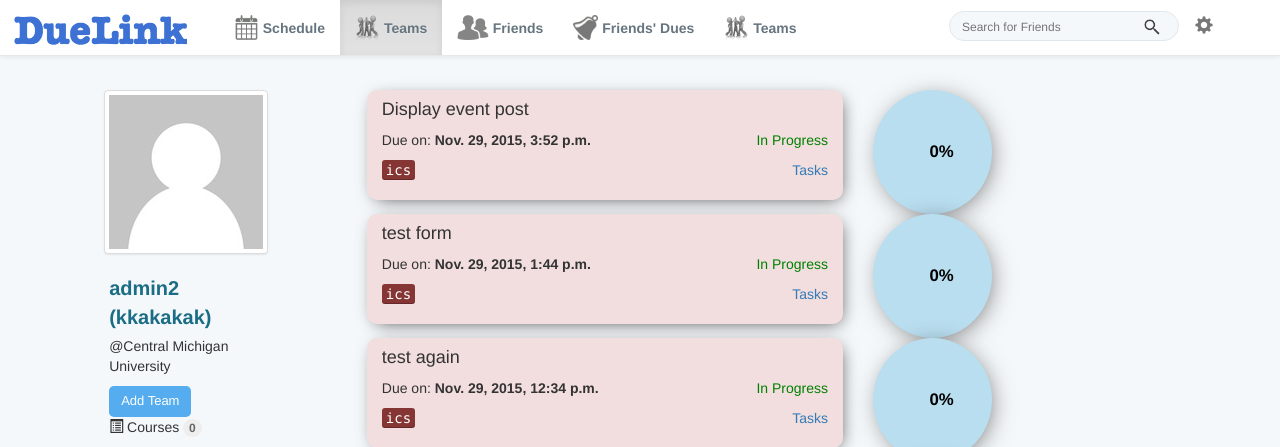
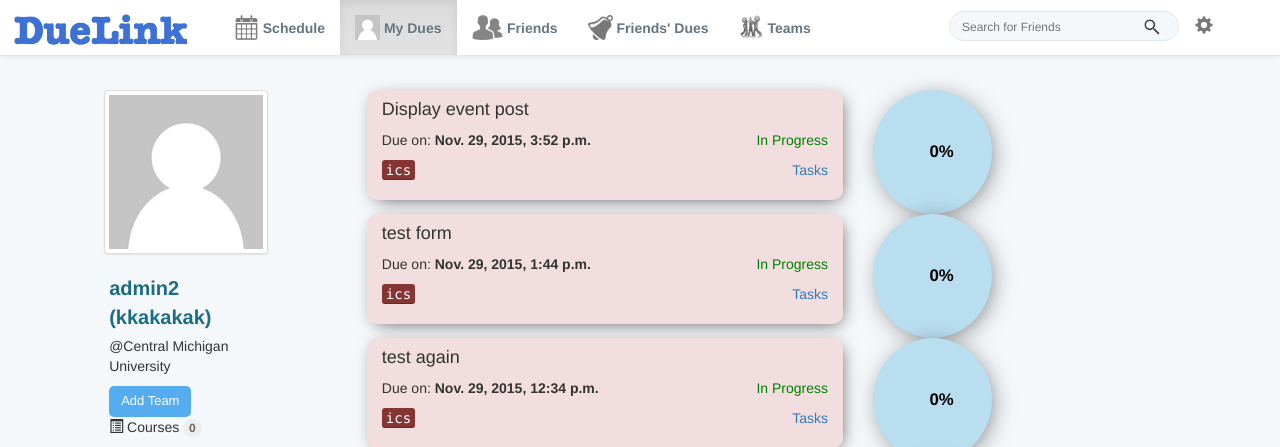
Before and after one commit to DueLinkCMU/DueLink, a Django app: page /duelink/profile/1 in a window 1280 px wide. Shown: the top 447 px of the page. Run offline with Django 3.2, Linux system fonts and the light colour scheme; a user stored in the database is signed in; data comes from the database, SQL or seed files in the repository; data that the repository does not hold is empty; parts of the project's set-up code (start-up, migrations or seed data) failed here and were passed over; some libraries are stand-ins or nearby versions.

Commit message:
fix nav bar myteams bug

```diff
--- a/webapps/DueLink/templates/duelink/deadline_stream.html
+++ b/webapps/DueLink/templates/duelink/deadline_stream.html
@@ -21,8 +21,8 @@
     {% if not isTeams and not isTeam %}
         <li class="active">
             <a href="#">
-                <img class="nav-image" src="{% static "images/team.png" %}">
-                <span class="text">Teams</span>
+                <img class="nav-image" src="{% url 'profile_image' user.id %}">
+                <span class="text">My Dues</span>
             </a>
         </li>
     {% else %}
```
